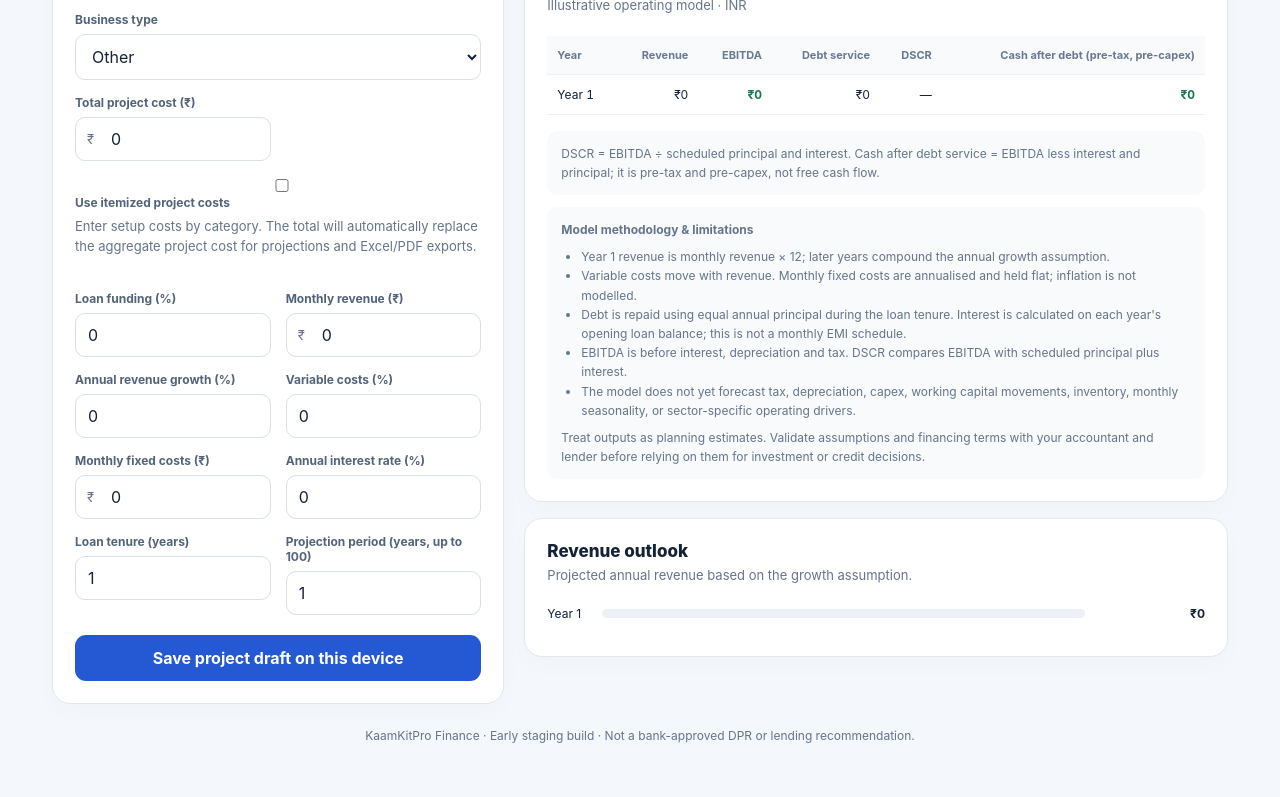
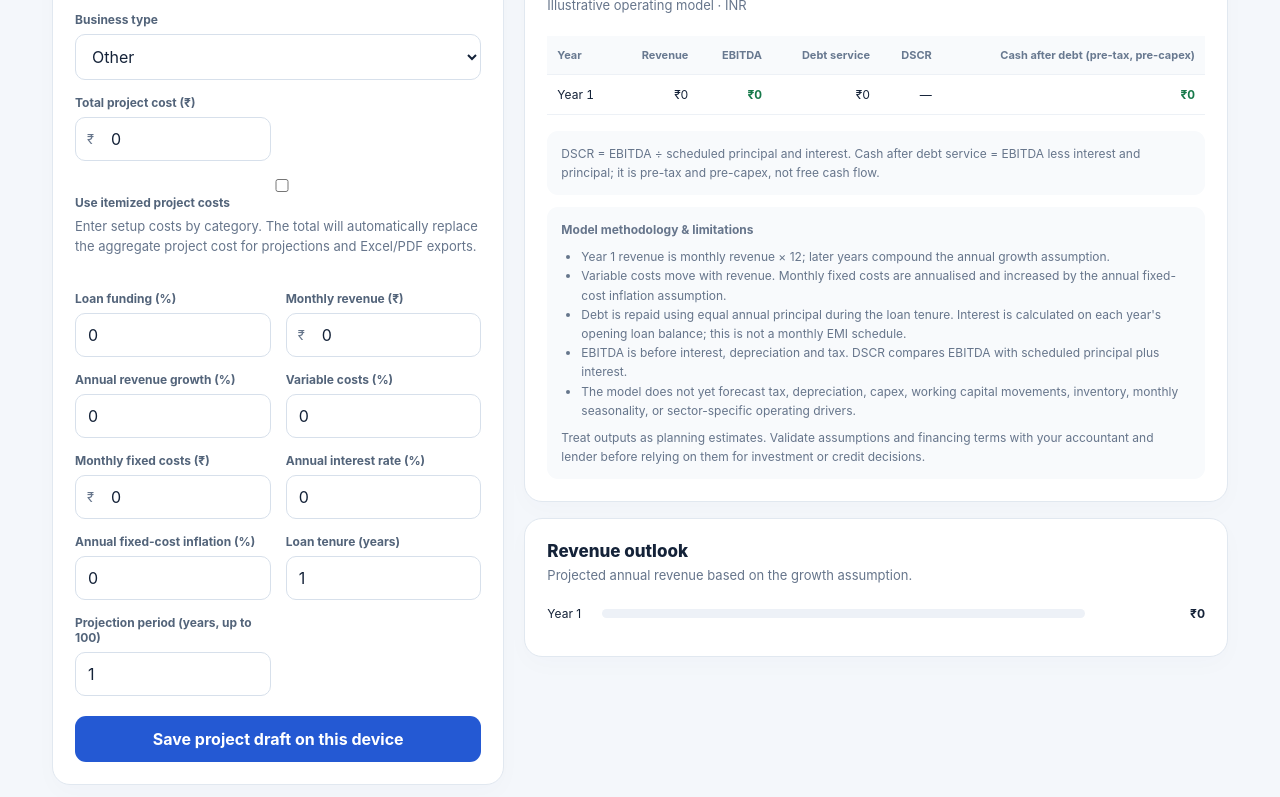
Before and after one commit to WellProSoftware/kaamkitpro-finance, a Next.js app in the folder web/: page / in a window 1280 px wide. Shown: the part 486-1283 px from the top of the page. Built offline with nearby package versions, Linux system fonts and the light colour scheme.

Commit message:
Add fixed-cost inflation input and live calculation

```diff
--- a/web/app/page.tsx
+++ b/web/app/page.tsx
@@ -12,6 +12,7 @@ type Inputs = {
   variableCostPct: number;
   monthlyFixedCost: number;
   interestPct: number;
+  fixedCostInflationPct: number;
   loanYears: number;
   projectionYears: number;
 };
@@ -42,6 +43,7 @@ const initial: Inputs = {
   variableCostPct: 0,
   monthlyFixedCost: 0,
   interestPct: 0,
+  fixedCostInflationPct: 0,
   loanYears: 1,
   projectionYears: 1,
 };
@@ -78,6 +80,7 @@ export default function Home() {
             validNumber(draft.variableCostPct) && draft.variableCostPct >= 0 && draft.variableCostPct <= 100 &&
             validNumber(draft.monthlyFixedCost) && draft.monthlyFixedCost >= 0 && draft.monthlyFixedCost <= MAX_PROJECT_COST &&
             validNumber(draft.interestPct) && draft.interestPct >= 0 && draft.interestPct <= 100 &&
+            validNumber(draft.fixedCostInflationPct ?? 0) && (draft.fixedCostInflationPct ?? 0) >= 0 && (draft.fixedCostInflationPct ?? 0) <= 100 &&
             validNumber(draft.loanYears) && Number.isInteger(draft.loanYears) && draft.loanYears >= 1 && draft.loanYears <= 30 &&
             validNumber(draft.projectionYears) && Number.isInteger(draft.projectionYears) && draft.projectionYears >= 1 && draft.projectionYears <= 100
           ) {
@@ -103,7 +106,7 @@ export default function Home() {
   }, []);
 
   const update = (key: keyof Inputs, value: string) => {
-    const numeric = ["projectCost","debtPct","monthlyRevenue","growthPct","variableCostPct","monthlyFixedCost","interestPct","loanYears","projectionYears"].includes(key);
+    const numeric = ["projectCost","debtPct","monthlyRevenue","growthPct","variableCostPct","monthlyFixedCost","interestPct","fixedCostInflationPct","loanYears","projectionYears"].includes(key);
     setInputs((prev) => ({ ...prev, [key]: numeric ? Number(value) : value }));
     setSaved(false);
   };
@@ -116,6 +119,7 @@ export default function Home() {
   if (!Number.isFinite(inputs.variableCostPct) || inputs.variableCostPct < 0 || inputs.variableCostPct > 100) inputErrors.push('Variable costs must be between 0% and 100%.');
   if (!Number.isFinite(inputs.monthlyFixedCost) || inputs.monthlyFixedCost < 0 || inputs.monthlyFixedCost > MAX_PROJECT_COST) inputErrors.push('Monthly fixed costs must be a valid non-negative amount.');
   if (!Number.isFinite(inputs.interestPct) || inputs.interestPct < 0 || inputs.interestPct > 100) inputErrors.push('Annual interest rate must be between 0% and 100%.');
+  if (!Number.isFinite(inputs.fixedCostInflationPct) || inputs.fixedCostInflationPct < 0 || inputs.fixedCostInflationPct > 100) inputErrors.push('Annual fixed-cost inflation must be between 0% and 100%.');
   if (!Number.isInteger(inputs.loanYears) || inputs.loanYears < 1 || inputs.loanYears > 30) inputErrors.push('Loan tenure must be a whole number from 1 to 30 years.');
   if (!Number.isInteger(inputs.projectionYears) || inputs.projectionYears < 1 || inputs.projectionYears > 100) inputErrors.push('Projection period must be a whole number from 1 to 100 years.');
   const inputError = inputErrors[0] ?? '';
@@ -135,7 +139,7 @@ export default function Home() {
       const year = i + 1;
       const revenue = inputs.monthlyRevenue * 12 * Math.pow(1 + inputs.growthPct / 100, i);
       const variableCost = revenue * variableRate;
-      const fixedCost = inputs.monthlyFixedCost * 12;
+      const fixedCost = inputs.monthlyFixedCost * 12 * Math.pow(1 + inputs.fixedCostInflationPct / 100, i);
       const ebitda = revenue - variableCost - fixedCost;
       const principal = year <= inputs.loanYears ? debt / Math.max(1, inputs.loanYears) : 0;
       const openingDebt = Math.max(0, debt - (year - 1) * debt / Math.max(1, inputs.loanYears));
@@ -195,6 +199,7 @@ export default function Home() {
       variable_cost_pct: inputs.variableCostPct,
       monthly_fixed_cost: inputs.monthlyFixedCost,
       interest_pct: inputs.interestPct,
+      fixed_cost_inflation_pct: inputs.fixedCostInflationPct,
       loan_years: inputs.loanYears,
       projection_years: inputs.projectionYears,
     };
@@ -276,6 +281,7 @@ export default function Home() {
             <div className="field"><label htmlFor="variableCostPct">Variable costs (%)</label><input id="variableCostPct" type="number" min="0" max="100" value={inputs.variableCostPct} onChange={(e) => update("variableCostPct", e.target.value)}/></div>
             <div className="field"><label htmlFor="monthlyFixedCost">Monthly fixed costs (₹)</label><div className="input-wrap"><span>₹</span><input id="monthlyFixedCost" type="number" min="0" value={inputs.monthlyFixedCost} onChange={(e) => update("monthlyFixedCost", e.target.value)}/></div></div>
             <div className="field"><label htmlFor="interestPct">Annual interest rate (%)</label><input id="interestPct" type="number" min="0" max="100" value={inputs.interestPct} onChange={(e) => update("interestPct", e.target.value)}/></div>
+            <div className="field"><label htmlFor="fixedCostInflationPct">Annual fixed-cost inflation (%)</label><input id="fixedCostInflationPct" type="number" min="0" max="100" value={inputs.fixedCostInflationPct} onChange={(e) => update("fixedCostInflationPct", e.target.value)}/></div>
             <div className="field"><label htmlFor="loanYears">Loan tenure (years)</label><input id="loanYears" type="number" min="1" max="30" value={inputs.loanYears} onChange={(e) => update("loanYears", e.target.value)}/></div>
             <div className="field"><label htmlFor="projectionYears">Projection period (years, up to 100)</label><input id="projectionYears" type="number" min="1" max="100" step="1" value={inputs.projectionYears} onChange={(e) => update("projectionYears", e.target.value)}/></div>
           </div>
@@ -297,7 +303,7 @@ export default function Home() {
               <strong>Model methodology &amp; limitations</strong>
               <ul style={{margin:"8px 0 0",paddingLeft:20}}>
                 <li>Year 1 revenue is monthly revenue × 12; later years compound the annual growth assumption.</li>
-                <li>Variable costs move with revenue. Monthly fixed costs are annualised and held flat; inflation is not modelled.</li>
+                <li>Variable costs move with revenue. Monthly fixed costs are annualised and increased by the annual fixed-cost inflation assumption.</li>
                 <li>Debt is repaid using equal annual principal during the loan tenure. Interest is calculated on each year's opening loan balance; this is not a monthly EMI schedule.</li>
                 <li>EBITDA is before interest, depreciation and tax. DSCR compares EBITDA with scheduled principal plus interest.</li>
                 <li>The model does not yet forecast tax, depreciation, capex, working capital movements, inventory, monthly seasonality, or sector-specific operating drivers.</li>
```
